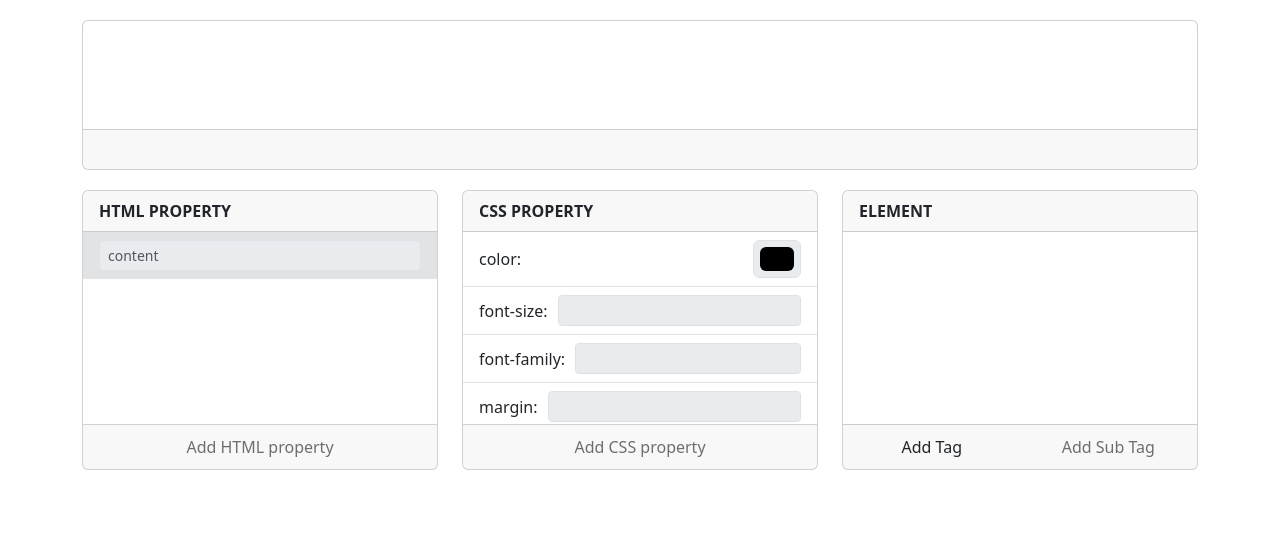
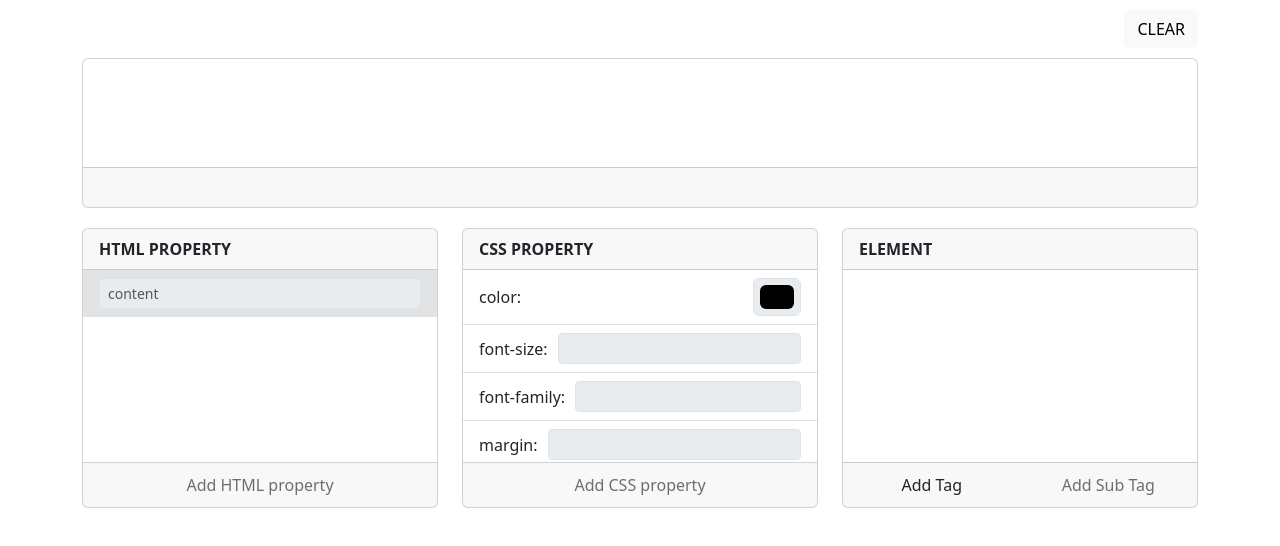
Before and after one commit to black-pepper/HTML-CSS-Study, a React (Create React App) app: page / in a window 1280 px wide. Shown: the top 546 px of the page. Built offline with nearby package versions, Linux system fonts and the light colour scheme.

Commit message:
Add Local Storage Save

```diff
--- a/src/Main.js
+++ b/src/Main.js
@@ -18,9 +18,32 @@ const Main = () => {
   useEffect(() => {
   }, [tagList, selectedIndex, selectedElement]);
 
+  useEffect(() => {
+    // 로컬 스토리지에서 데이터를 가져와서 상태에 설정
+    const storedData = JSON.parse(localStorage.getItem('tagData'));
+    const storedEndIndex = JSON.parse(localStorage.getItem('endIndex'))
+    if (storedData) {
+      tagData.current = storedData;
+      endIndex.current = storedEndIndex;
+      updateSeletedIndex(null);
+      updateTagList();
+      console.log("use effect 실행", storedData);
+    }
+  }, []);
+
+  useEffect(() => {
+    localStorage.setItem('tagData', JSON.stringify(tagData.current));
+    localStorage.setItem('endIndex', JSON.stringify(endIndex.current));
+  }, [selectedElement]);
+
   const updateSeletedIndex = (index) => {
-    setSelectedIndex(index);
-    setSelectedElement(tagData.current[index]);
+    if(index===null) {
+      setSelectedIndex(null);
+      setSelectedElement(null);
+    } else {
+      setSelectedIndex(index);
+      setSelectedElement(tagData.current[index]);
+    }
   }
 
   const updateHTMLProperties = (index, type, value) => {
@@ -82,8 +105,31 @@ const Main = () => {
     setTagList(result);
   }
 
+  const handleClearClick= () => {
+    //스토리지 비우기
+    localStorage.clear()
+    //리셋
+    tagData.current = {};
+    endIndex.current = 0;
+    setTagList([]);
+    setSelectedIndex(null);
+    setSelectedElement(null);
+  }
+
   return (
     <div className="container">
+      <div className="row h-50">
+        <div className="col text-end">
+          <button
+          style={{marginTop:10}}
+          type="button"
+          className="btn btn-light"
+          onClick={handleClearClick}
+          >
+            CLEAR
+          </button>
+        </div>
+      </div>
       <ResultBox
         tagData={tagData}
       />
--- a/src/components/ResultBox.js
+++ b/src/components/ResultBox.js
@@ -44,7 +44,6 @@ const ResultBox = ({ tagData }) => {
   };
 
   const getTagResult = () => {
-    console.log(tagData);
     if (tagData.current == null) return null;
 
     // 결과를 저장할 변수
@@ -96,7 +95,7 @@ const ResultBox = ({ tagData }) => {
   }
 
   return (
-    <div className="card" style={{ marginTop: 20, minHeight: "150px"}}>
+    <div className="card" style={{ marginTop: 10, minHeight: "150px"}}>
       <div className="card-body" dangerouslySetInnerHTML={{ __html: getResult() }} />
       <div className="card-footer text-body-secondary" style={{ minHeight: "40px", whiteSpace:"pre"}}>
         {getTagResult()}
```
